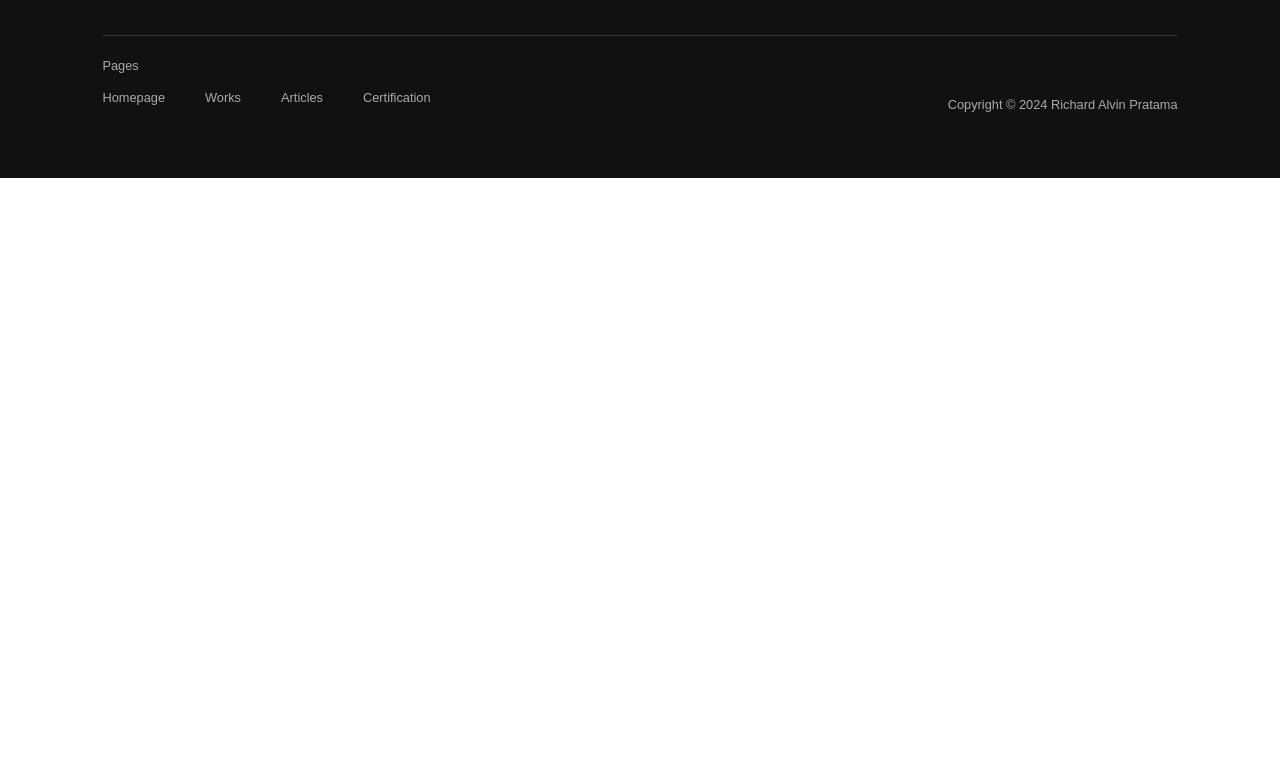
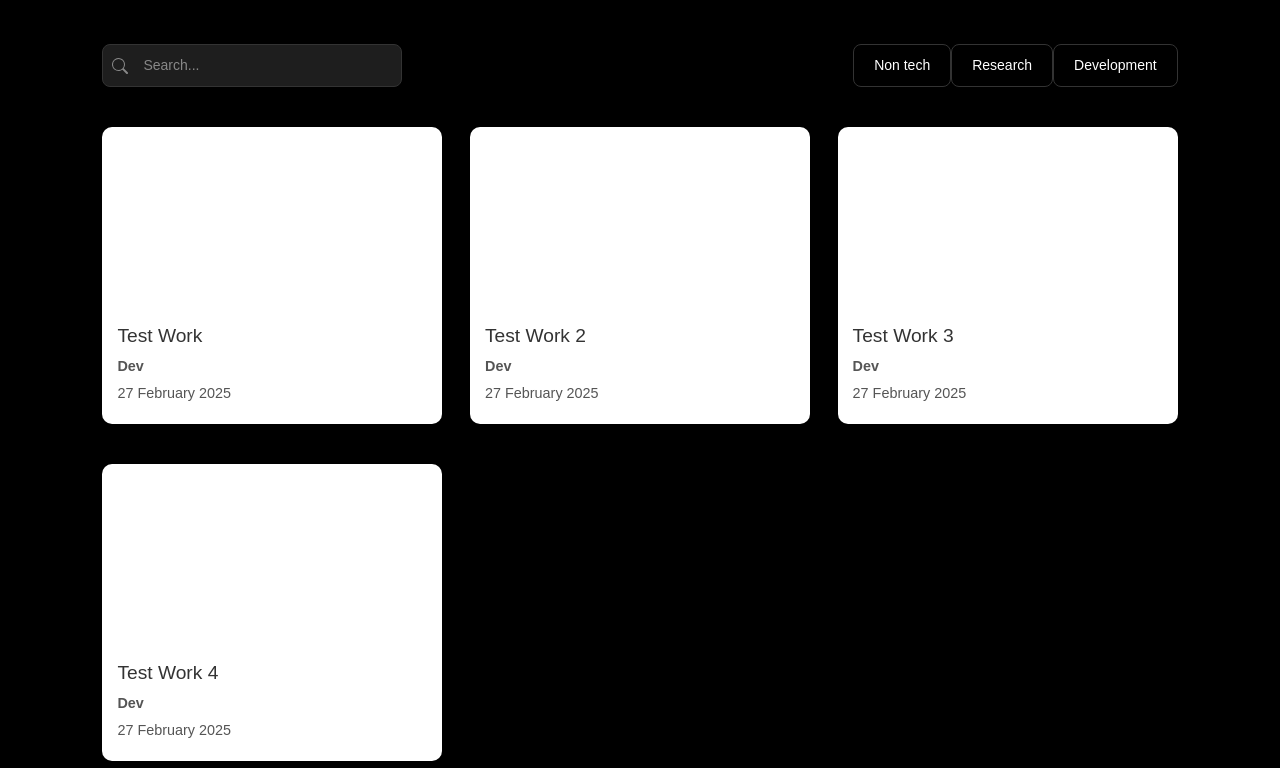
Before and after one commit to RichardAlvin/MyPortofolio-3.0, a Next.js app: page /works in a window 1280 px wide. Shown: the part 652-1420 px from the top of the page. Before the commit the page ends 830 px from the top, so only its background shows below. Built offline with nearby package versions, Linux system fonts and the light colour scheme.

Commit message:
adjust detail page

```diff
--- a/app/(root)/articles/[slug]/page.tsx
+++ b/app/(root)/articles/[slug]/page.tsx
@@ -1,11 +1,43 @@
-import React from 'react'
-//import Card from '../../../components/Card';
-import DetailPage from '../../../components/DetailPage';
+"use client";
+import React, { useEffect, useState } from "react";
+import { useParams } from "next/navigation";
+import Card from '../../../components/Card';
+import DetailPage, {DataDetailPageProps} from '../../../components/DetailPage';
 
 const page = () => {
+  const { slug } = useParams();
+  const [detailArticle, setDetailArticle] = useState<DataDetailPageProps | null>(null);
+  const [loadingDetailArticle, setLoadingDetailArticle] = useState(true);
+
+  useEffect(() => {
+      async function fetchDetailArticle() {
+        if (!slug) return;
+
+        try {
+          const res = await fetch(`/api/articles/${slug}`);
+          if (!res.ok) throw new Error("Failed to fetch");
+          const data = await res.json();
+
+          setDetailArticle(data.article);
+        } catch (error) {
+          console.error("Error fetching article:", error);
+        } finally {
+          setLoadingDetailArticle(false);
+        }
+      }
+
+      fetchDetailArticle();
+  }, [slug]);
+
   return (
     <>
-        <DetailPage />
+        {loadingDetailArticle ? (
+            <p>Loading...</p>
+        ) : detailArticle ? (
+            <DetailPage detailPage={detailArticle} basePath="articles"/>
+        ) : (
+            <p>Detail Articles Not Found</p>
+        )}
         <section className="related-articles">
           <div className="circle-3"></div>
           <div className="circle-4"></div>
--- a/app/(root)/articles/page.tsx
+++ b/app/(root)/articles/page.tsx
@@ -48,7 +48,7 @@ const Page = () => {
                     {loadingHighlight ? (
                         <p>Loading...</p>
                     ) : highlightArticles && highlightArticles.length > 0 ? (
-                        highlightArticles.map((highlightArticle) => <Card key={highlightArticle.id} data={highlightArticle} />)
+                        highlightArticles.map((highlightArticle) => <Card key={highlightArticle.id} data={highlightArticle} basePath='articles'/>)
                     ) : (
                         <p>No articles found.</p>
                     )}
@@ -75,7 +75,7 @@ const Page = () => {
                     {loadingArticle ? (
                         <p>Loading...</p>
                     ) : articles && articles.length > 0 ? (
-                        articles.map((article) => <Card key={article.id} data={article} />)
+                        articles.map((article) => <Card key={article.id} data={article} basePath='articles'/>)
                     ) : (
                         <p>No articles found.</p>
                     )}
--- a/app/(root)/works/[slug]/page.tsx
+++ b/app/(root)/works/[slug]/page.tsx
@@ -1,11 +1,43 @@
-import React from 'react'
-//import Card from '../../../components/Card';
-import DetailPage from '../../../components/DetailPage';
+"use client";
+import React, { useEffect, useState } from "react";
+import { useParams } from "next/navigation";
+import Card from '../../../components/Card';
+import DetailPage, {DataDetailPageProps} from '../../../components/DetailPage';
 
-const page = () => {
+const Page = () => {
+    const { slug } = useParams();
+    const [detailWork, setDetailWork] = useState<DataDetailPageProps | null>(null);
+    const [loadingDetailWork, setLoadingDetailWork] = useState(true);
+
+    useEffect(() => {
+        async function fetchDetailWork() {
+          if (!slug) return;
+
+          try {
+            const res = await fetch(`/api/works/${slug}`);
+            if (!res.ok) throw new Error("Failed to fetch");
+            const data = await res.json();
+
+            setDetailWork(data.work);
+          } catch (error) {
+            console.error("Error fetching work:", error);
+          } finally {
+            setLoadingDetailWork(false);
+          }
+        }
+
+        fetchDetailWork();
+    }, [slug]);
+
     return (
         <>
-        <DetailPage />
+            {loadingDetailWork ? (
+                <p>Loading...</p>
+            ) : detailWork ? (
+                <DetailPage detailPage={detailWork} basePath="works"/>
+            ) : (
+                <p>Detail Works Not Found</p>
+            )}
             <section className="related-articles">
                 <div className="circle-3"></div>
                 <div className="circle-4"></div>
@@ -20,4 +52,4 @@ const page = () => {
     )
 }
 
-export default page
+export default Page
--- a/app/(root)/works/page.tsx
+++ b/app/(root)/works/page.tsx
@@ -1,7 +1,34 @@
-import React from 'react'
-//import Card from '../../components/Card';
+'use client'
+import React, { useState, useEffect } from 'react'
+import Card, {DataCard} from '../../components/Card';
 
-const page = () => {
+const Page = () => {
+    const [highlightWorks, setHighlightWorks] = useState<DataCard[] | null>([]);
+    const [loadingHighlight, setLoadingHighlight] = useState(true);
+
+    const [works, setWorks] = useState<DataCard[] | null>([]);
+    const [loadingWorks, setLoadingWork] = useState(true);
+
+    useEffect(() => {
+        async function fetchHighlightWorks() {
+            const res = await fetch('/api/works?IsHighlight=true')
+            const data = await res.json()
+
+            setHighlightWorks(data.data)
+            setLoadingHighlight(false)
+        }
+
+        async function fetchWorks() {
+            const res = await fetch('/api/works')
+            const data = await res.json()
+
+            setWorks(data.data)
+            setLoadingWork(false)
+        }
+        fetchHighlightWorks()
+        fetchWorks()
+    }, [])
+
   return (
     <>
         <section className="hero">
@@ -18,9 +45,13 @@ const page = () => {
         <section className="work-highlight">
             <h2>Highlight</h2>
             <div className="card-container">
-                {/* <Card />
-                <Card />
-                <Card /> */}
+                {loadingHighlight ? (
+                    <p>Loading...</p>
+                ) : highlightWorks && highlightWorks.length > 0 ? (
+                    highlightWorks.map((highlightWork) => <Card key={highlightWork.id} data={highlightWork} basePath='works'/>)
+                ) : (
+                    <p>No works found.</p>
+                )}
             </div>
         </section>
 
@@ -41,16 +72,17 @@ const page = () => {
                 </div>
             </div>
             <div className="card-container">
-                {/* <Card />
-                <Card />
-                <Card />
-                <Card />
-                <Card />
-                <Card /> */}
+                {loadingWorks ? (
+                    <p>Loading...</p>
+                ) : works && works.length > 0 ? (
+                    works.map((work) => <Card key={work.id} data={work} basePath='works'/>)
+                ) : (
+                    <p>No works found.</p>
+                )}
             </div>
         </section>
     </>
   )
 }
 
-export default page
+export default Page
--- /dev/null
+++ b/app/api/articles/[slug]/route.ts
@@ -0,0 +1,14 @@
+import { NextRequest, NextResponse } from "next/server";
+import data from "@/data/article.json";
+
+export async function GET(
+  request: NextRequest,
+  { params }: { params: { slug: string } }
+) {
+  const article = data.find((x) => x.slug === params.slug);
+  if (!article) {
+    return NextResponse.json({ error: "Article not found" }, { status: 404 });
+  }
+
+  return NextResponse.json({ article });
+}
--- /dev/null
+++ b/app/api/works/[slug]/route.ts
@@ -0,0 +1,14 @@
+import { NextRequest, NextResponse } from "next/server";
+import data from "@/data/work.json";
+
+export async function GET(
+  request: NextRequest,
+  { params }: { params: { slug: string } }
+) {
+  const work = data.find((x) => x.slug === params.slug);
+  if (!work) {
+    return NextResponse.json({ error: "Work not found" }, { status: 404 });
+  }
+
+  return NextResponse.json({ work });
+}
--- /dev/null
+++ b/app/api/works/route.ts
@@ -0,0 +1,14 @@
+import data from "@/data/work.json"
+import { NextResponse } from "next/server";
+
+export async function GET(req: Request) {
+    const { searchParams } = new URL(req.url);
+    const isHighlight = searchParams.get("IsHighlight");
+
+    const highlightFilter = isHighlight === "true";
+
+    const filteredData = isHighlight ? data.filter(work => work.isHighlight === highlightFilter) : data;
+    return NextResponse.json({
+        data: filteredData
+    })
+}
--- a/app/components/Card.tsx
+++ b/app/components/Card.tsx
@@ -10,11 +10,16 @@ export type DataCard = {
   createdAt: string;
 }
 
-const Card: React.FC<{ data: DataCard }> = ({ data }) => {
+interface CardProps {
+  data: DataCard;
+  basePath: string;
+}
+
+const Card: React.FC<CardProps> = ({ data, basePath }) => {
   if (!data) return null;
 
   return (
-    <a className="card-container" href={`/articles/${data.slug}`}>
+    <a className="card-container" href={`/${basePath}/${data.slug}`}>
       <div className="card">
         <div className="card-image"></div>
         <div className="card-content">
--- /dev/null
+++ b/data/work.json
@@ -0,0 +1,50 @@
+[
+    {
+        "id": 1,
+        "title": "Test Work",
+        "slug": "test-work",
+        "category": "Dev",
+        "description": "gergaer arga",
+        "image": "",
+        "isHighlight": true,
+        "createdAt": "2025-02-27T10:30:00Z",
+        "createdBy": "",
+        "updatedAt": ""
+    },
+    {
+        "id": 2,
+        "title": "Test Work 2",
+        "slug": "test-work-2",
+        "category": "Dev",
+        "description": "gergaer arga",
+        "image": "",
+        "isHighlight": true,
+        "createdAt": "2025-02-27T10:30:00Z",
+        "createdBy": "",
+        "updatedAt": ""
+    },
+    {
+        "id": 3,
+        "title": "Test Work 3",
+        "slug": "test-work-3",
+        "category": "Dev",
+        "description": "gergaer arga",
+        "image": "",
+        "isHighlight": true,
+        "createdAt": "2025-02-27T10:30:00Z",
+        "createdBy": "",
+        "updatedAt": ""
+    },
+    {
+        "id": 4,
+        "title": "Test Work 4",
+        "slug": "test-work-4",
+        "category": "Dev",
+        "description": "gergaer arga",
+        "image": "",
+        "isHighlight": false,
+        "createdAt": "2025-02-27T10:30:00Z",
+        "createdBy": "",
+        "updatedAt": ""
+    }
+]
```
Also changed, not shown: app/(root)/page.tsx (+9 -8 lines), app/components/DetailPage.tsx (+19 -6 lines). Lines whose indentation alone changed are shown as unchanged.
